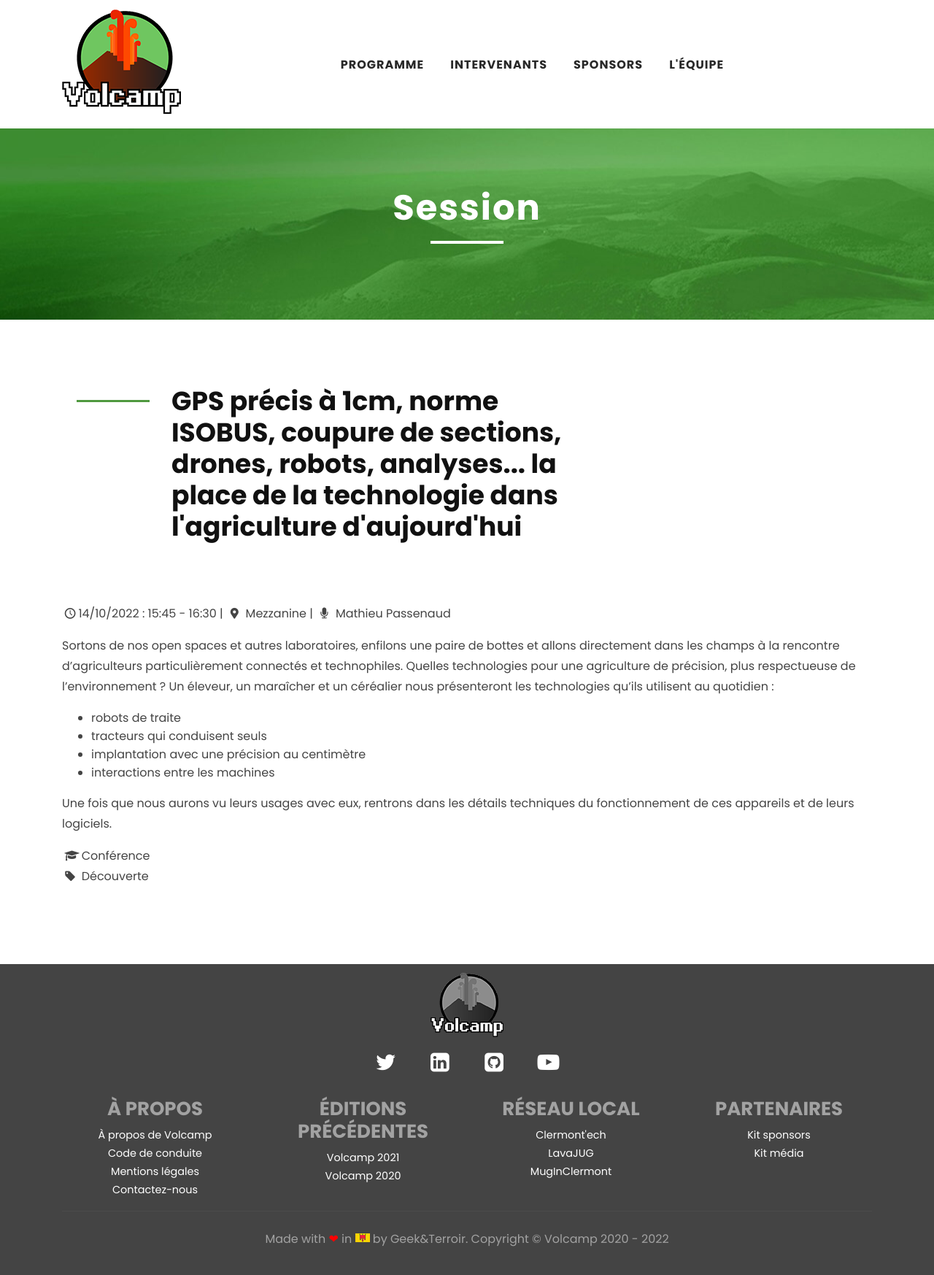
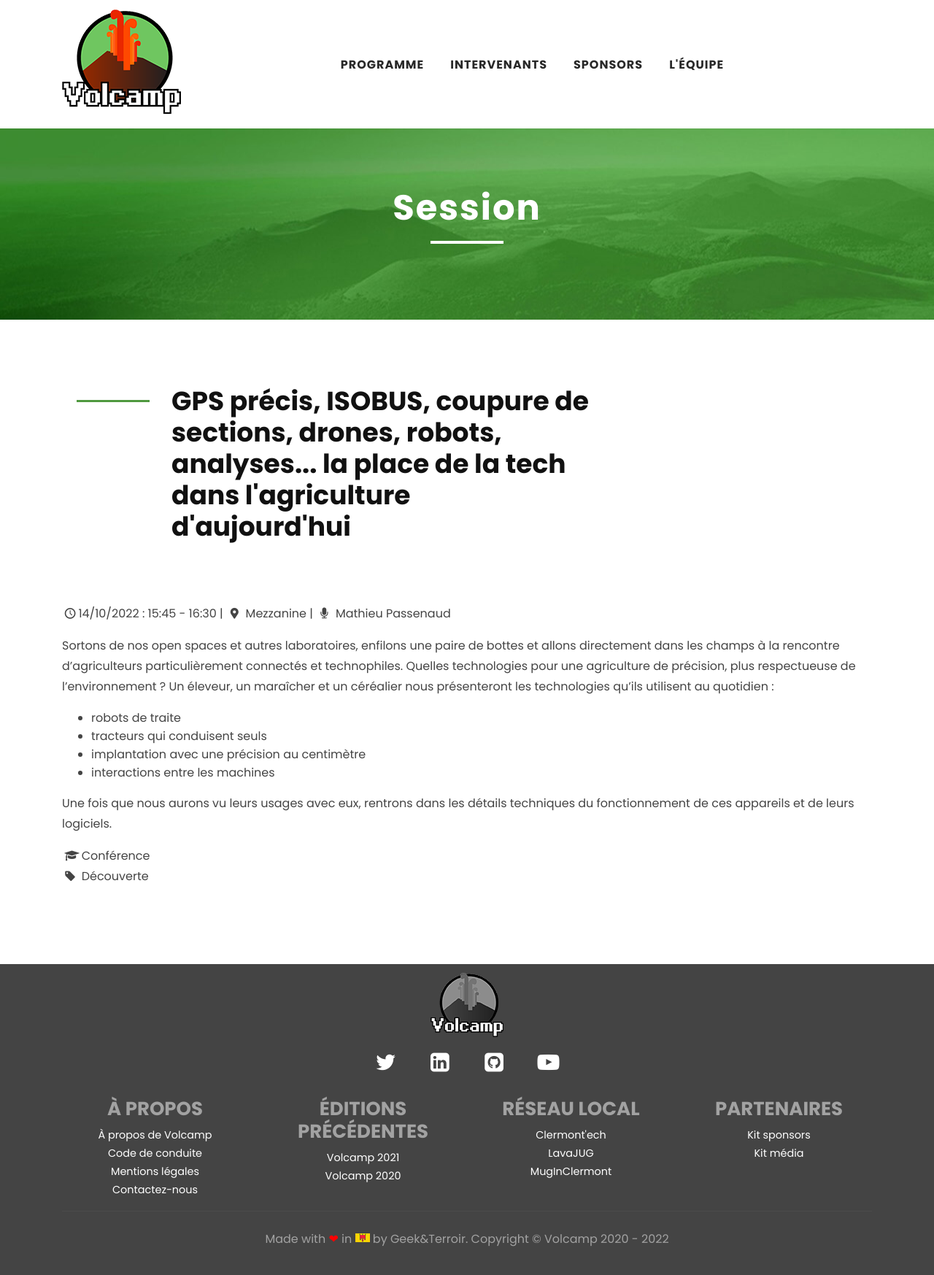
Before and after one commit to Volcamp/volcampempty.github.io, a Jekyll site: the page built from _talks/22d2t2s7.md, in a window 1280 px wide. Shown: the whole page at 73% size. Built offline with Jekyll 4.4.1, drawn with Linux system fonts in a browser that asks for light colours.

```diff
--- a/_talks/22d2t2s7.md
+++ b/_talks/22d2t2s7.md
@@ -1,6 +1,6 @@
 ---
   name: 22d2t2s7
-  title: GPS précis à 1cm, norme ISOBUS, coupure de sections, drones, robots, analyses... la place de la technologie dans l'agriculture d'aujourd'hui
+  title: GPS précis, ISOBUS, coupure de sections, drones, robots, analyses... la place de la tech dans l'agriculture d'aujourd'hui
   content:
   category: Découverte
   format: Conférence
```
Also changed, not shown: _speakers/37.md (+2 -2 lines), asset/images/speakers/37.png (added), asset/images/speakers/64.jpg.
